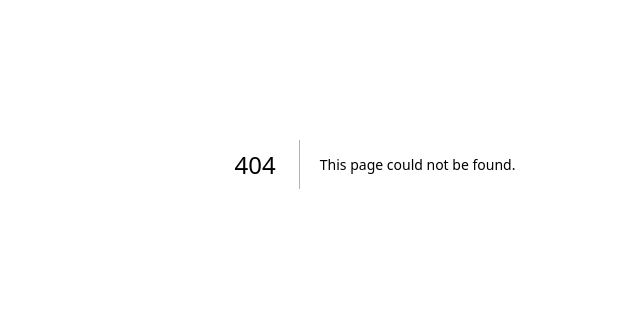
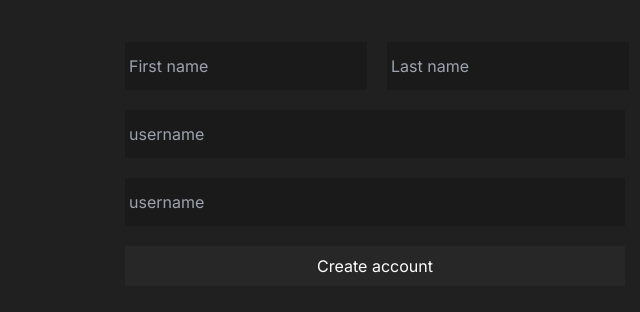
Before and after one commit to witehound/zend, a Next.js app in the folder client/: page /register in a window 1280 px wide. Before the commit this address had no page. Shown: the part 256-568 px from the top of the page, without its empty margins (265-905 px from the left). Built offline with nearby package versions, Linux system fonts and the light colour scheme.

Commit message:
completed the register compoennet

```diff
--- a/client/src/app/auth/layout.tsx
+++ /dev/null
@@ -1,18 +0,0 @@
-import "../globals.css";
-import type { Metadata } from "next";
-import { Inter } from "next/font/google";
-
-const inter = Inter({ subsets: ["latin"] });
-
-export const metadata: Metadata = {
-  title: "Zend | auth",
-  description: "How paymnets should be made",
-};
-
-export default function RootLayout({
-  children,
-}: {
-  children: React.ReactNode;
-}) {
-  return <div className={`${inter.className}`}>{children}</div>;
-}
--- /dev/null
+++ b/client/src/app/register/page.tsx
@@ -0,0 +1,40 @@
+export default function Login() {
+  return (
+    <main className=" flex items-center justify-center w-full h-screen">
+      <form className="flex flex-col gap-5 w-[500px]">
+        <div className="flex flrx-row gap-5">
+          <input
+            type="text"
+            name="firstName"
+            placeholder="First name"
+            className="bg-[#1A1A1A] text-white outline-none flex items-center h-12 p-1 flex-1"
+          />
+          <input
+            type="text"
+            name="LastName"
+            placeholder="Last name"
+            className="bg-[#1A1A1A] text-white outline-none flex items-center h-12  p-1 flex-1"
+          />
+        </div>
+        <input
+          type="text"
+          name="userName"
+          placeholder="username"
+          className="bg-[#1A1A1A] text-white outline-none flex items-center h-12  p-1 w-full"
+        />
+        <input
+          type="text"
+          name="userName"
+          placeholder="username"
+          className="bg-[#1A1A1A] text-white outline-none flex items-center h-12 p-1"
+        />
+        <button
+          type="submit"
+          className="bg-[#272727] flex items-center justify-center h-10"
+        >
+          Create account
+        </button>
+      </form>
+    </main>
+  );
+}
```
Also changed, not shown: client/src/app/login/page.tsx (renamed from client/src/app/auth/login/page.tsx).
